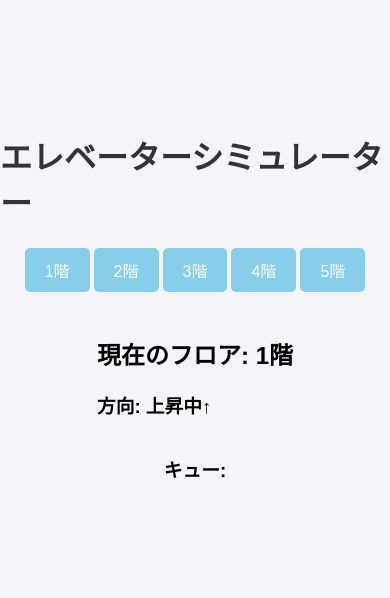
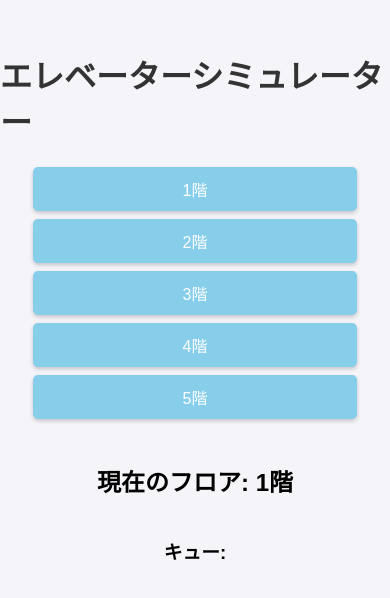
Before and after one commit to itc-s23014/ReactLesson05, a Next.js app: page / in a window 390 px wide. Shown: the part 116-714 px from the top of the page. Built offline with nearby package versions, Linux system fonts and the light colour scheme.

Commit message:
方向の部分をボタンが押されたときに表示させるようにした&移動する階層の表示

```diff
--- a/pages/index.js
+++ b/pages/index.js
@@ -5,7 +5,7 @@ export default function Home() {
   const [currentFloor, setCurrentFloor] = useState(1);
   const [floorQueue, setFloorQueue] = useState([]);
   const [moving, setMoving] = useState(false);
-  const [direction, setDirection] = useState('up');
+  const [direction, setDirection] = useState(null);
   const floors = [1, 2, 3, 4, 5];
 
   useEffect(() => {
@@ -21,6 +21,7 @@ export default function Home() {
       setCurrentFloor(floor);
       setFloorQueue((prevQueue) => prevQueue.slice(1));
       setMoving(false);
+      setDirection(null);
     }, 1000);
   };
 
@@ -41,7 +42,9 @@ export default function Home() {
       <CSSTransition in={moving} timeout={500} classNames="floor">
         <div style={{ marginTop: '20px' }}>
           <h2>現在のフロア: {currentFloor}階</h2>
-          <h3>方向: {direction === 'up' ? '上昇中↑' : '下降中↓'}</h3>
+          {moving && (
+            <h3>方向: {direction === 'up' ? `${floorQueue[0]}階へ上昇中↑` : `${floorQueue[0]}階へ下降中↓`}</h3>
+          )}
         </div>
       </CSSTransition>
       <div>
--- a/public/css/styles.css
+++ b/public/css/styles.css
@@ -16,6 +16,9 @@ body {
   box-shadow: 0 4px 8px rgba(0, 0, 0, 0.1);
   padding: 20px;
   text-align: center;
+  width: 80%;
+  max-width: 600px;
+  box-sizing: border-box;
 }
 
 /* 見出しのスタイル */
@@ -38,6 +41,7 @@ button {
   transition-duration: 0.4s;
   cursor: pointer;
   border-radius: 5px;
+  box-shadow: 0 2px 4px rgba(0, 0, 0, 0.2);
 }
 
 button:hover {
@@ -85,3 +89,16 @@ button:hover {
   margin: 2px;
   border-radius: 3px;
 }
+
+/* レスポンシブデザイン */
+@media (max-width: 600px) {
+  .container {
+    width: 95%;
+    padding: 15px;
+  }
+
+  button {
+    width: 100%;
+    margin: 4px 0;
+  }
+}
```
